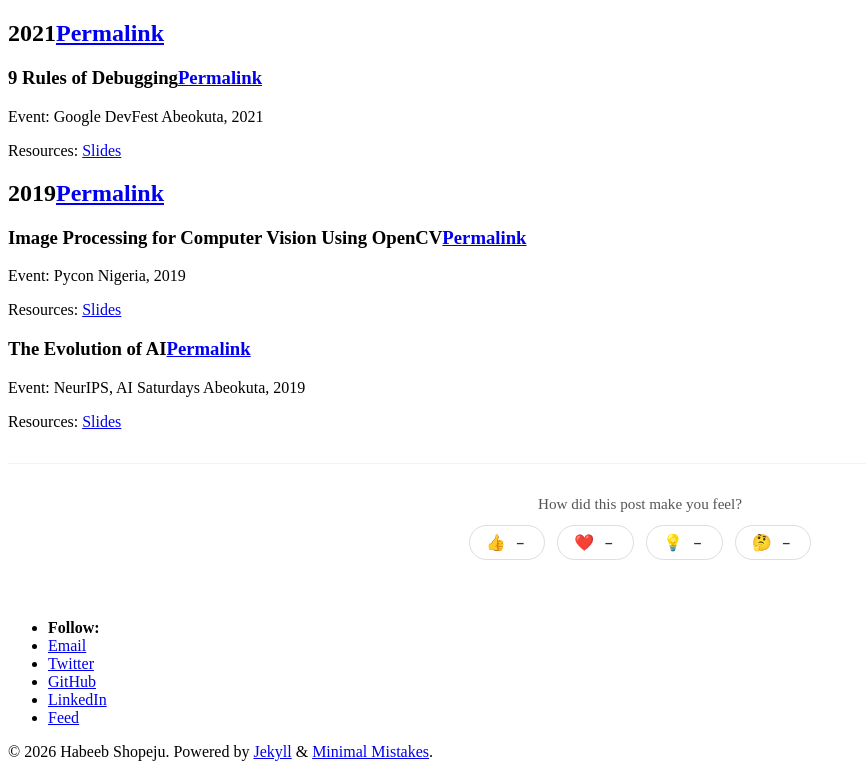
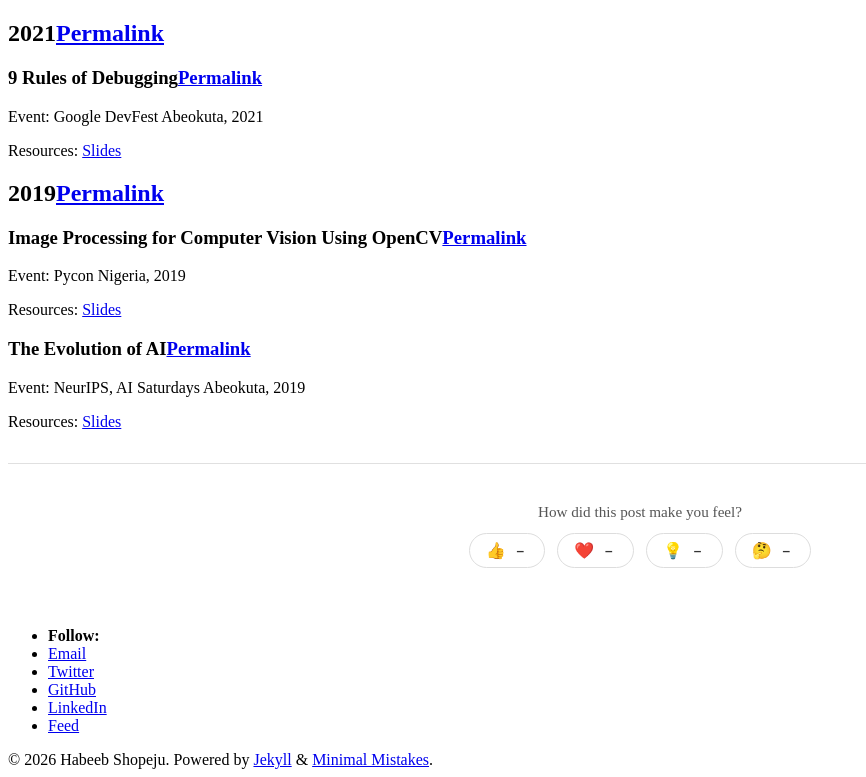
Before and after one commit to HAKSOAT/haksoat.github.io, a Jekyll site: the page built from _pages/talks-archive.md, in a window 1280 px wide. Shown: the part 5251-6028 px from the top of the page, without its empty margins (0-866 px from the left). Built offline with Jekyll 4.4.1, drawn with Linux system fonts in a browser that asks for light colours; cached includes are drawn as plain includes.

Commit message:
Fix reactions widget: add clear:both to properly clear float from page__inner-wrap

```diff
--- a/_includes/reactions.html
+++ b/_includes/reactions.html
@@ -18,9 +18,10 @@
 
 <style>
   .post-reactions {
+    clear: both;
     margin: 2em 0 1rem;
-    padding: 1em 0 0.5rem;
-    border-top: 1px solid #f2f3f3;
+    padding: 1.5em 0 0.5rem;
+    border-top: 1px solid #e0e0e0;
     text-align: center;
   }
   .reactions__label {
```
